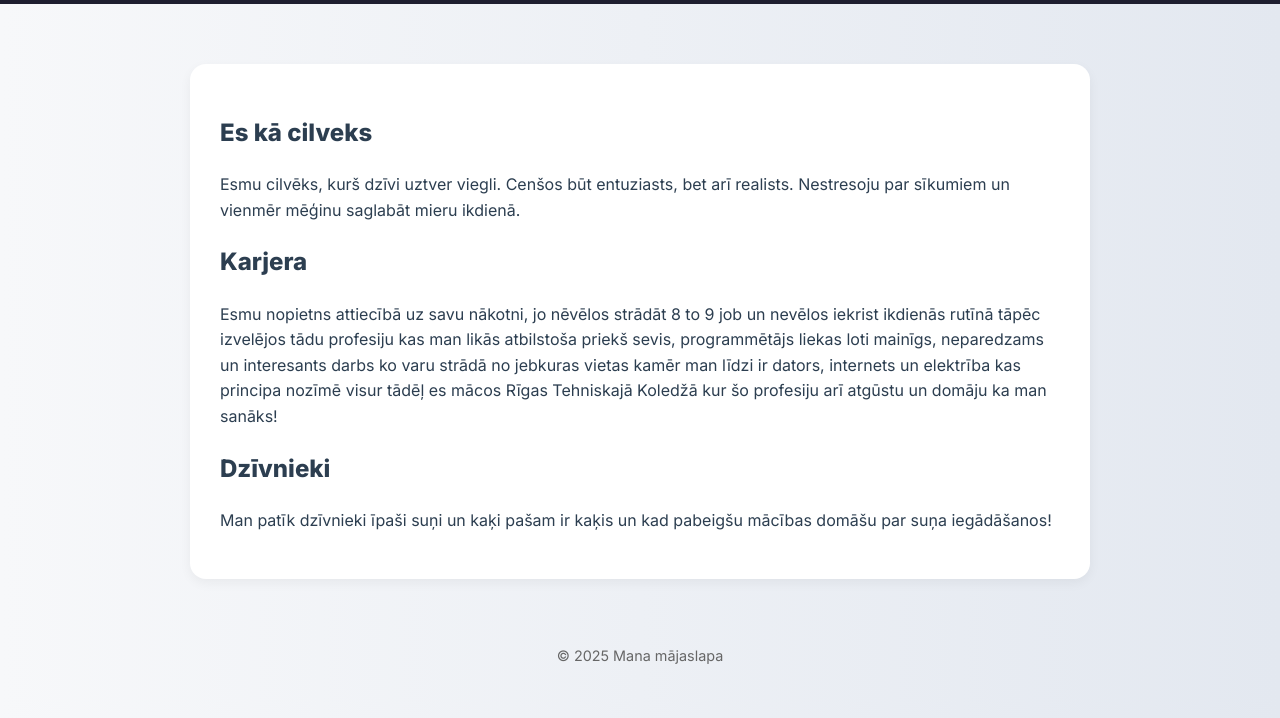
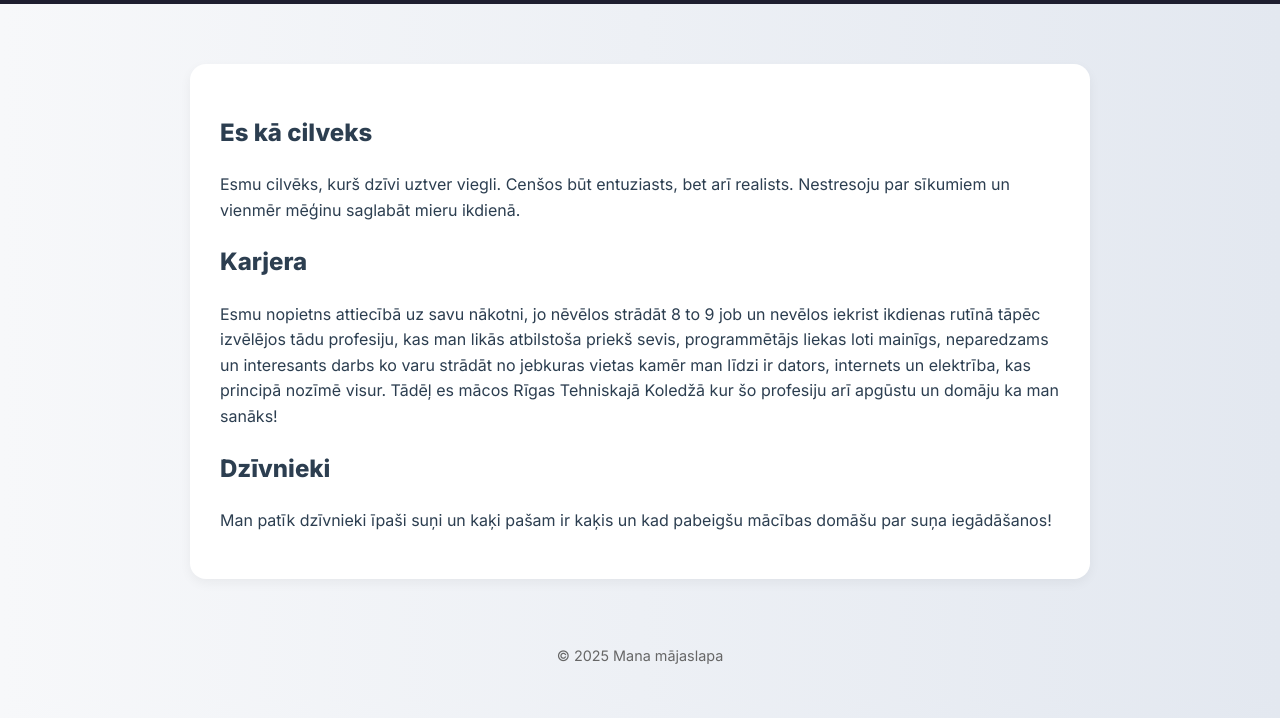
Before and after one commit to onka356/about-myself, a plain HTML site: page par-mani.html in a window 1280 px wide. Shown: the part 82-800 px from the top of the page. Drawn offline with Linux system fonts and the light colour scheme.

Commit message:
Update par-mani.html

```diff
--- a/par-mani.html
+++ b/par-mani.html
@@ -22,7 +22,7 @@
       <h2>Es kā cilveks</h2>
       <p>Esmu cilvēks, kurš dzīvi uztver viegli. Cenšos būt entuziasts, bet arī realists. Nestresoju par sīkumiem un vienmēr mēģinu saglabāt mieru ikdienā.</p>
       <h2>Karjera</h2>
-      <p>Esmu nopietns attiecībā uz savu nākotni, jo nēvēlos strādāt 8 to 9 job un nevēlos iekrist ikdienās rutīnā tāpēc izvelējos tādu profesiju kas man likās atbilstoša priekš sevis, programmētājs liekas loti mainīgs, neparedzams un interesants darbs ko varu strādā no jebkuras vietas kamēr man līdzi ir dators, internets un elektrība kas principa nozīmē visur tādēļ es mācos Rīgas Tehniskajā Koledžā kur šo profesiju arī atgūstu un domāju ka man sanāks!</p>
+      <p>Esmu nopietns attiecībā uz savu nākotni, jo nēvēlos strādāt 8 to 9 job un nevēlos iekrist ikdienas rutīnā tāpēc izvēlējos tādu profesiju, kas man likās atbilstoša priekš sevis, programmētājs liekas loti mainīgs, neparedzams un interesants darbs ko varu strādāt no jebkuras vietas kamēr man līdzi ir dators, internets un elektrība, kas principā nozīmē visur. Tādēļ es mācos Rīgas Tehniskajā Koledžā kur šo profesiju arī apgūstu un domāju ka man sanāks!</p>
       <h2>Dzīvnieki</h2>
       <p>Man patīk dzīvnieki īpaši suņi un kaķi pašam ir kaķis un kad pabeigšu mācības domāšu par suņa iegādāšanos!</p>
     </section>
```
